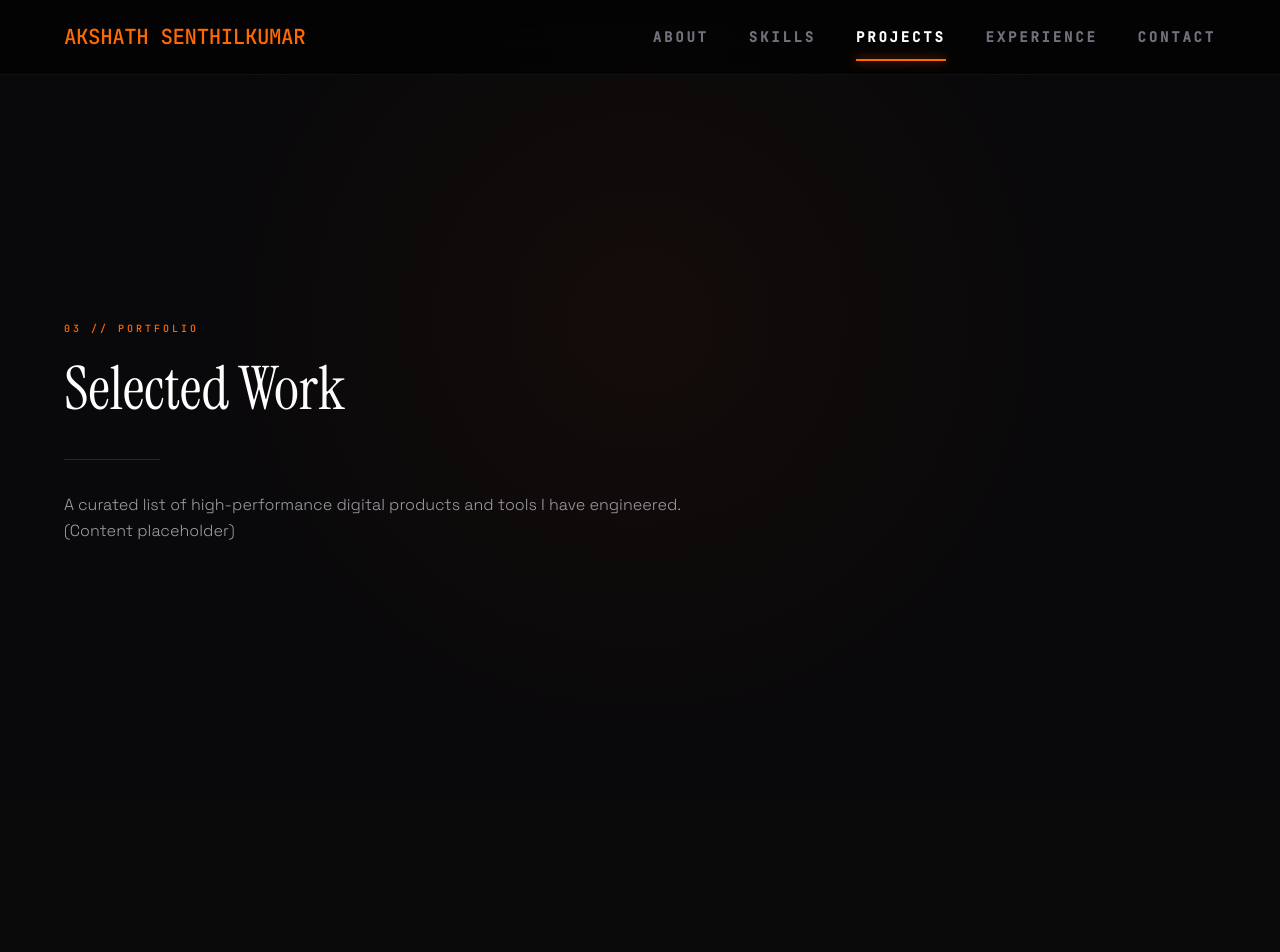
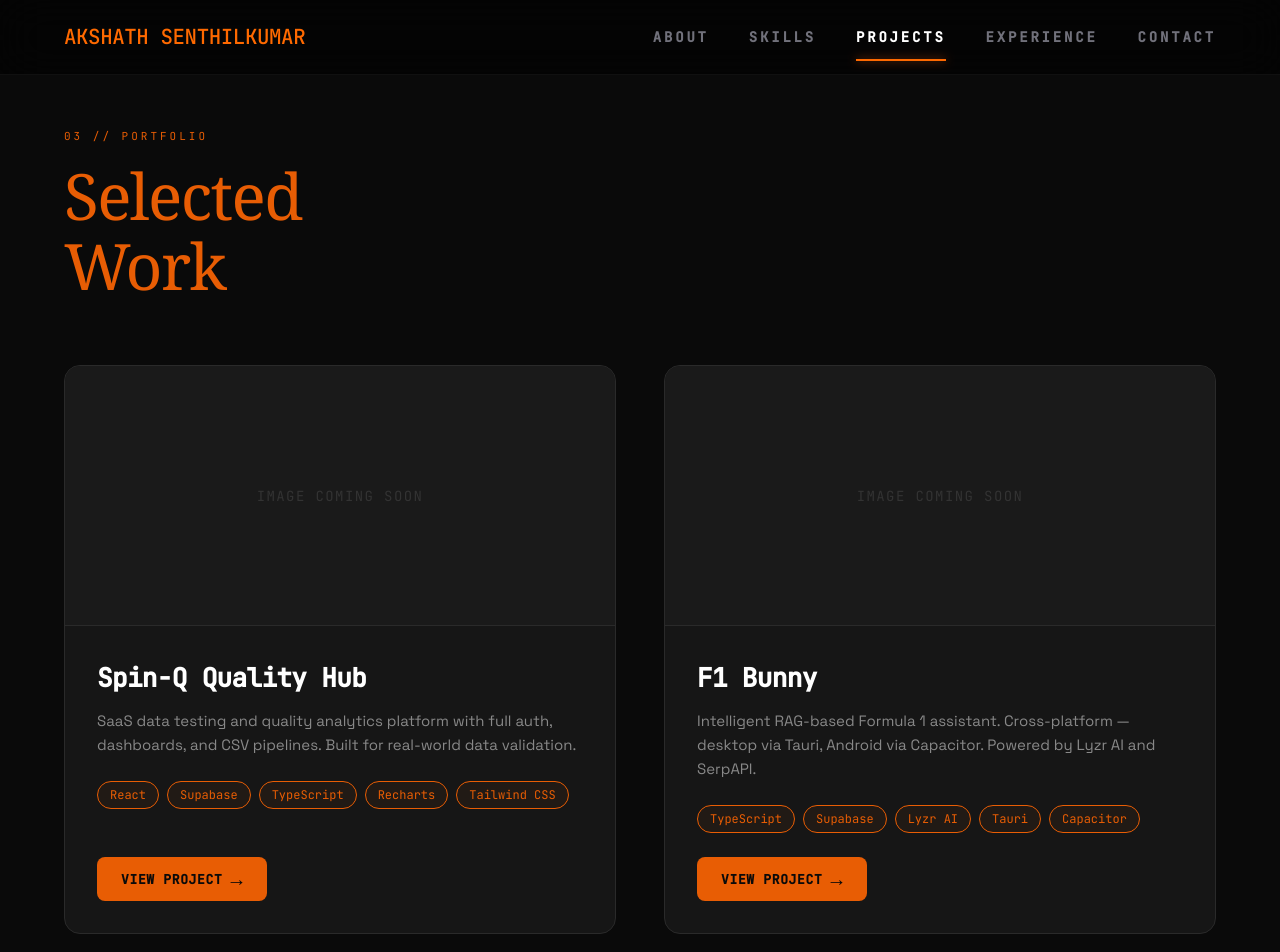
Before and after one commit to akshath-31/Akshath-Portfolio, a React (Vite) app: page /projects in a window 1280 px wide. Shown: the top 952 px of the page. Before the commit the page ends 800 px from the top, so only its background shows below. Built offline with nearby package versions, Linux system fonts and the light colour scheme.

Commit message:
Refactor Projects page to use simple 2-column grid layout without animations

```diff
--- a/package.json
+++ b/package.json
@@ -12,10 +12,12 @@
   },
   "dependencies": {
     "@google/genai": "^1.29.0",
+    "@studio-freight/lenis": "^1.0.42",
     "@tailwindcss/vite": "^4.1.14",
     "@vitejs/plugin-react": "^5.0.4",
     "dotenv": "^17.2.3",
     "express": "^4.21.2",
+    "gsap": "^3.14.2",
     "lucide-react": "^0.546.0",
     "motion": "^12.23.24",
     "react": "^19.0.0",
--- a/src/pages/Projects.tsx
+++ b/src/pages/Projects.tsx
@@ -1,40 +1,119 @@
-import { motion } from "motion/react";
+import React from "react";
 import TopNav from "../components/TopNav";
+
+const projects = [
+  {
+    name: "Spin-Q Quality Hub",
+    status: "Done",
+    description: "SaaS data testing and quality analytics platform with full auth, dashboards, and CSV pipelines. Built for real-world data validation.",
+    tags: ["React", "Supabase", "TypeScript", "Recharts", "Tailwind CSS"],
+  },
+  {
+    name: "F1 Bunny",
+    status: "Done",
+    description: "Intelligent RAG-based Formula 1 assistant. Cross-platform — desktop via Tauri, Android via Capacitor. Powered by Lyzr AI and SerpAPI.",
+    tags: ["TypeScript", "Supabase", "Lyzr AI", "Tauri", "Capacitor"],
+  },
+  {
+    name: "TRAP",
+    status: "Done",
+    description: "Fintech solution built at NIT Trichy's national hackathon targeting financial inclusion and social impact. Secured 3rd place.",
+    tags: ["Fintech", "Hackathon", "React"],
+    badge: "🏆 3RD — NIT TRICHY"
+  },
+  {
+    name: "Tanfinet",
+    status: "Done",
+    description: "ML fault detection on BSNL Fibernet using Temporal Fusion Transformer. AI confidence scoring and real-time alert pipeline. Improved accuracy from ~50% to ~70%.",
+    tags: ["Python", "PyTorch", "FastAPI", "React", "TypeScript"],
+  },
+  {
+    name: "J.A.R.V.I.S",
+    status: "In Progress",
+    description: "Just a rather very intelligent system. An AI-powered personal assistant currently in active development. You know right 😉",
+    tags: ["React", "Python", "AI"],
+    badge: "IN PROGRESS"
+  },
+  {
+    name: "Ocean Pollution Detector",
+    status: "In Progress",
+    description: "Deep learning model detecting plastic pollution in ocean imagery. Computer vision pipeline trained to classify marine debris at scale.",
+    tags: ["Python", "TensorFlow", "Deep Learning", "Computer Vision"],
+    badge: "IN PROGRESS"
+  },
+  {
+    name: "RCB Marketing Analysis",
+    status: "In Progress",
+    description: "Data-driven marketing analysis for Royal Challengers Bangalore. Fan engagement patterns, campaign performance and brand insights from IPL data.",
+    tags: ["Python", "Pandas", "Matplotlib", "Data Analysis"],
+    badge: "IN PROGRESS"
+  },
+  {
+    name: "Skill Swap",
+    status: "In Progress",
+    description: "Peer-to-peer barter platform for learning and teaching skills. Trade what you know for what you want to learn — no money, just knowledge.",
+    tags: ["React", "Node.js", "TypeScript", "PostgreSQL"],
+    badge: "IN PROGRESS"
+  }
+];
 
 export default function Projects() {
   return (
-    <div className="min-h-screen bg-zinc-950 text-white font-sans selection:bg-white selection:text-black">
+    <div className="min-h-screen w-full bg-[#0a0a0a] text-white font-sans selection:bg-white selection:text-black">
       <TopNav />
 
-      <main className="pt-32 pb-16 px-8 md:px-16 max-w-7xl mx-auto flex flex-col justify-center min-h-screen">
-        <motion.div
-          initial={{ opacity: 0, y: 20 }}
-          animate={{ opacity: 1, y: 0 }}
-          transition={{ duration: 0.8, ease: [0.16, 1, 0.3, 1] }}
-          className="space-y-8"
-        >
-          <div className="space-y-4">
-            <h2 className="text-[10px] tracking-[0.3em] font-mono text-orange-500 uppercase font-medium">
-              03 // Portfolio
-            </h2>
-            <h1 className="text-4xl md:text-6xl font-display font-medium leading-tight">
-              Selected Work
-            </h1>
-          </div>
+      <div className="pt-32 pb-24 px-8 md:px-16 max-w-[1400px] mx-auto">
+        {/* Header section */}
+        <div className="mb-16">
+          <h2 className="text-[#e85d04] font-mono text-[11px] tracking-[3px] uppercase mb-4">
+            03 // PORTFOLIO
+          </h2>
+          <h1 className="text-4xl md:text-5xl lg:text-[64px] font-serif text-[#e85d04] leading-[1.1] tracking-tight">
+            Selected<br />Work
+          </h1>
+        </div>
 
-          <div className="w-24 h-px bg-zinc-800" />
+        {/* Projects Grid Container (Pairs) */}
+        <div className="grid grid-cols-1 lg:grid-cols-2 gap-8 md:gap-12">
+          {projects.map((project, i) => (
+            <div
+              key={i}
+              className="bg-[#161616] rounded-[16px] border-[0.5px] border-[#2a2a2a] overflow-hidden hover:border-[#444] transition-colors flex flex-col group"
+            >
+              {/* Image Placeholder */}
+              <div className="w-full h-[220px] md:h-[260px] bg-[#1a1a1a] relative flex items-center justify-center border-b border-[#2a2a2a]">
+                <span className="text-[#333] font-mono text-sm tracking-widest uppercase">Image Coming Soon</span>
+                {project.badge && (
+                  <div className="absolute top-4 right-4 z-10 text-[#e85d04] text-[10px] sm:text-[11px] font-mono tracking-wider font-bold bg-[#e85d04]/10 px-3 py-1 rounded-full border border-[#e85d04]/20">
+                    {project.badge}
+                  </div>
+                )}
+              </div>
 
-          <p className="max-w-2xl text-zinc-400 text-sm md:text-base leading-relaxed font-light">
-            A curated list of high-performance digital products and tools I have engineered.
-            (Content placeholder)
-          </p>
-        </motion.div>
-      </main>
-
-      {/* Decorative Background Elements */}
-      <div className="fixed inset-0 pointer-events-none z-0">
-        <div className="absolute inset-0 bg-[radial-gradient(circle_at_50%_40%,rgba(234,88,12,0.05),transparent_60%)]" />
-        <div className="absolute top-0 left-0 w-full h-full opacity-10" style={{ backgroundImage: 'radial-gradient(#ea580c 0.5px, transparent 0.5px)', backgroundSize: '40px 40px' }} />
+              {/* Content */}
+              <div className="p-6 md:p-8 flex flex-col grow justify-between">
+                <div>
+                  <h3 className="text-[22px] md:text-[26px] text-white font-mono font-bold mb-3 tracking-tight group-hover:text-[#e85d04] transition-colors">
+                    {project.name}
+                  </h3>
+                  <p className="text-[#888] text-[14px] md:text-[15px] leading-[1.6] mb-6 font-sans">
+                    {project.description}
+                  </p>
+                  <div className="flex flex-wrap gap-2 mb-6">
+                    {project.tags.map((t) => (
+                      <span key={t} className="px-3 py-1 border border-[#e85d04] text-[#e85d04] rounded-full text-[11px] sm:text-[12px] font-mono bg-[#e85d04]/5">
+                        {t}
+                      </span>
+                    ))}
+                  </div>
+                </div>
+                <a href="#" className="self-start inline-flex items-center gap-2 bg-[#e85d04] text-[#0a0a0a] px-6 py-3 rounded-[8px] font-mono text-[13px] font-bold uppercase tracking-wider hover:bg-[#ff7a1a] hover:scale-[1.03] transition-all duration-300">
+                  View Project <span className="text-xl leading-none">→</span>
+                </a>
+              </div>
+            </div>
+          ))}
+        </div>
       </div>
     </div>
   );
```
Also changed, not shown: 1 other file (tests, documents, lock files or other folders).
